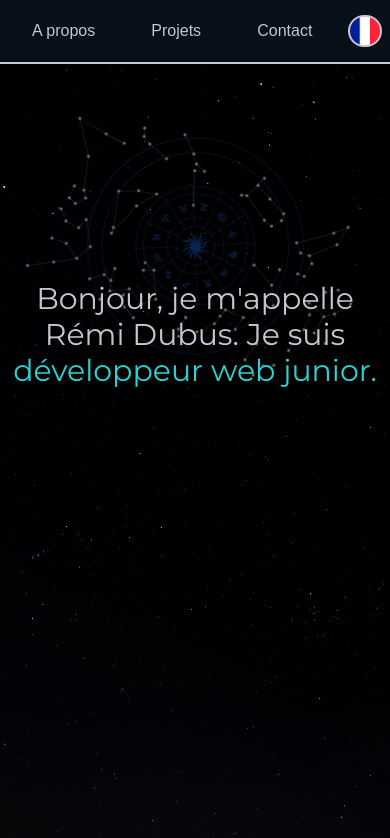
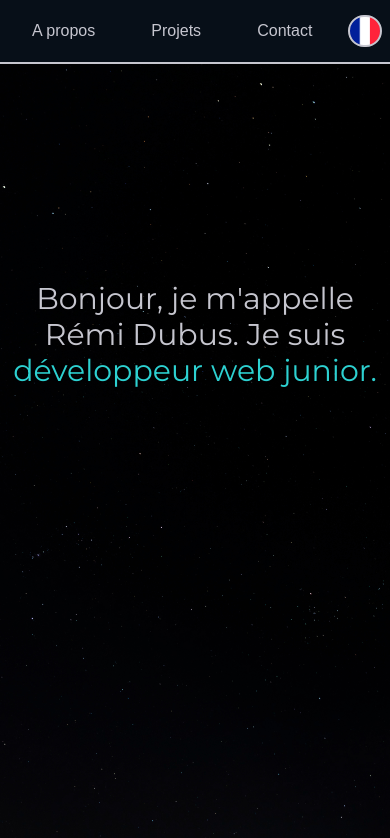
Before and after one commit to Remi-Dubus/Portfolio, a React (Vite) app: page / in a window 390 px wide. Shown: the top 838 px of the page. Built offline with nearby package versions, Linux system fonts and the light colour scheme.

Commit message:
fix: bug on scoll on mobile

```diff
--- a/src/components/HeroBanner.tsx
+++ b/src/components/HeroBanner.tsx
@@ -7,9 +7,6 @@ export default function HeroBanner() {
 	//JSX
 	return (
 		<header className="h-screen p-4 flex flex-col items-center justify-start overflow-hidden font-maintitlefont text-3xl text-center text-lightcolor sm:pt-80 sm:text-6xl">
-			<section className="-mt-64 h-screen w-screen bg-animation bg-no-repeat bg-center animate-spin-slow opacity-50 z-0 bg-contain sm:w-screen sm:h-full sm:-mt-96 lg:absolute lg:w-4/5 lg:top-12">
-				{" "}
-			</section>
 			<section className="absolute top-1/3 lg:top-1/2">
 				<h1 className="z-10 inline">{translations.hero.title}</h1>
 				<h2 className="z-10 inline text-acccolor">{translations.hero.job}</h2>
```
